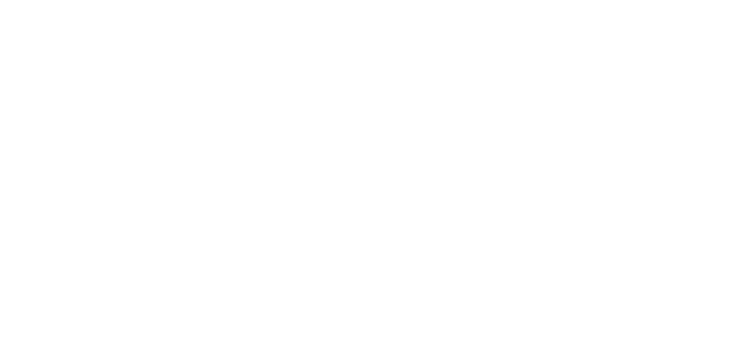
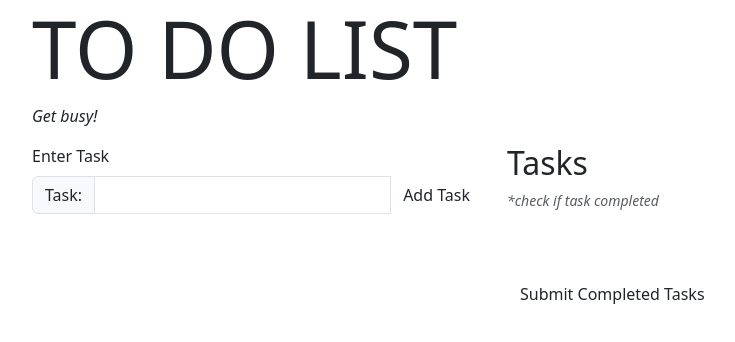
Before and after one commit to bluesatch/todo24, a plain HTML site: page index.html in a window 1280 px wide. Shown: the whole page, without its empty margins (50-785 px from the left). Drawn offline with nearby package versions, Linux system fonts and the light colour scheme.

Commit message:
building forms

```diff
--- a/index.html
+++ b/index.html
@@ -8,8 +8,52 @@
     <title>To Do List 24</title>
 </head>
 <body>
-    <header class="header" id="header"></header>
-    <main class="main" id="main"></main>
+    <header class="header" id="header">
+        <div class="container">
+            <h1 class="display-1 text-uppercase text-center text-md-start">to do list</h1>
+            <p class="text-center text-md-start fst-italic">Get busy!</p>
+        </div>
+    </header>
+    <main class="main" id="main">
+        <div class="container">
+            <div class="row top-row" id="topRow">
+                <div class="col-md-5">
+                    <!-- input tasks -->
+                    <section class="input-section section">
+                        <form action="#" class="input-form" id="inputForm">
+                            <label for="taskInput" class="form-label text-capitalize">enter task</label>
+                            <div class="input-group">
+                                <span class="input-group-text">Task:</span>
+                                <input
+                                    type="text"
+                                    value=""
+                                    name="task"
+                                    id="taskInput"
+                                    class="form-control"
+                                    required
+                                />
+                                <button
+                                    class="btn text-capitalize"
+                                    type="submit"
+                                    id="addTaskBtn">add task
+                                </button>
+                            </div>
+                        </form>
+                    </section>
+                </div>
+                <div class="col-md-7">
+                    <section class="list-section section">
+                        <h2 class="subheading text-capitalize">tasks</h2>
+                        <p class="form-text fst-italic">*check if task completed</p>
+                        <form action="#" class="task-form" id="taskForm">
+                            <ol class="task-list list-group mb-5" id="taskList"></ol>
+                            <button class="btn text-capitalize" id="completedBtn">submit completed tasks</button>
+                        </form>
+                    </section>
+                </div>
+            </div>
+        </div>
+    </main>
     <footer class="footer" id="footer"></footer>
 
 
```
